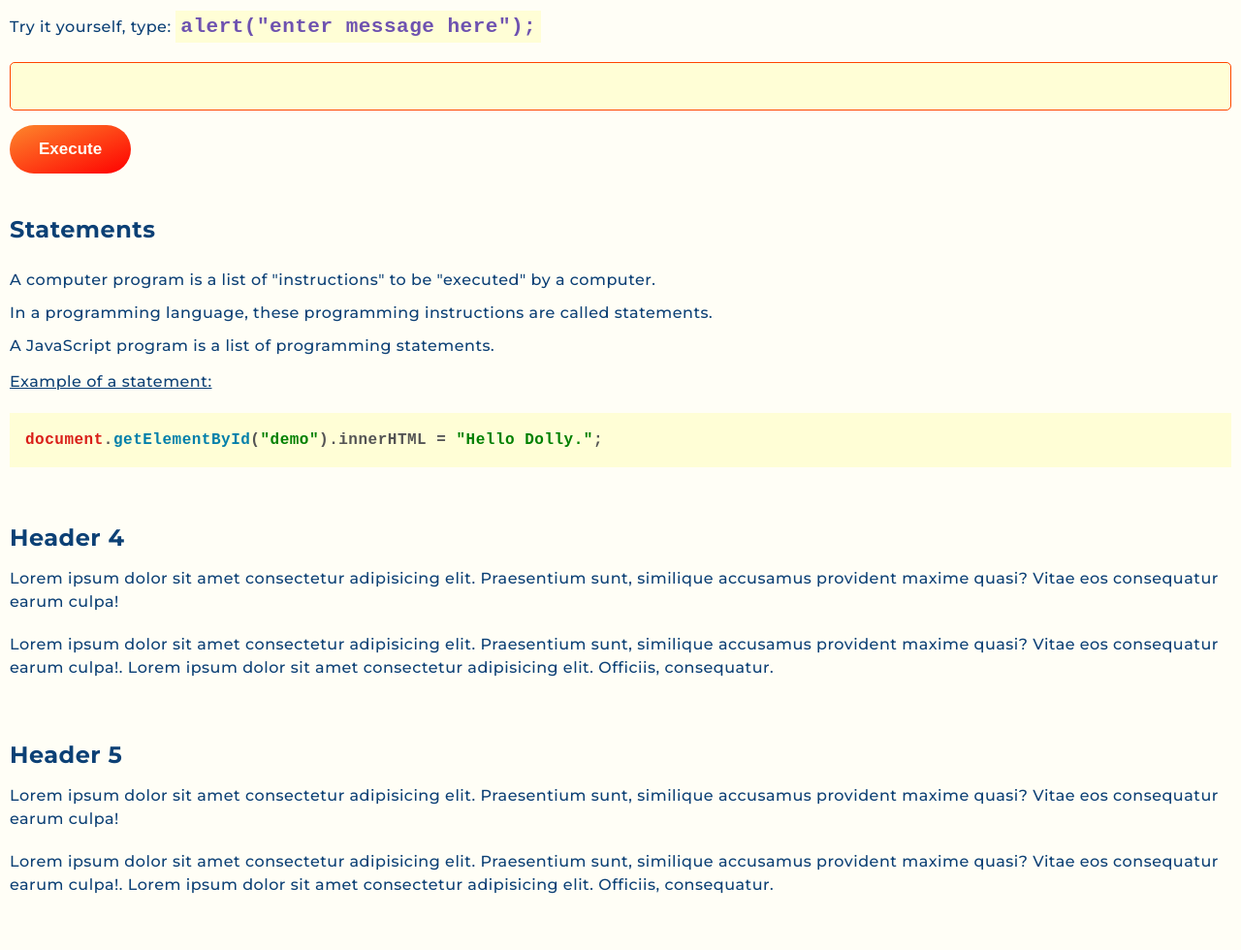
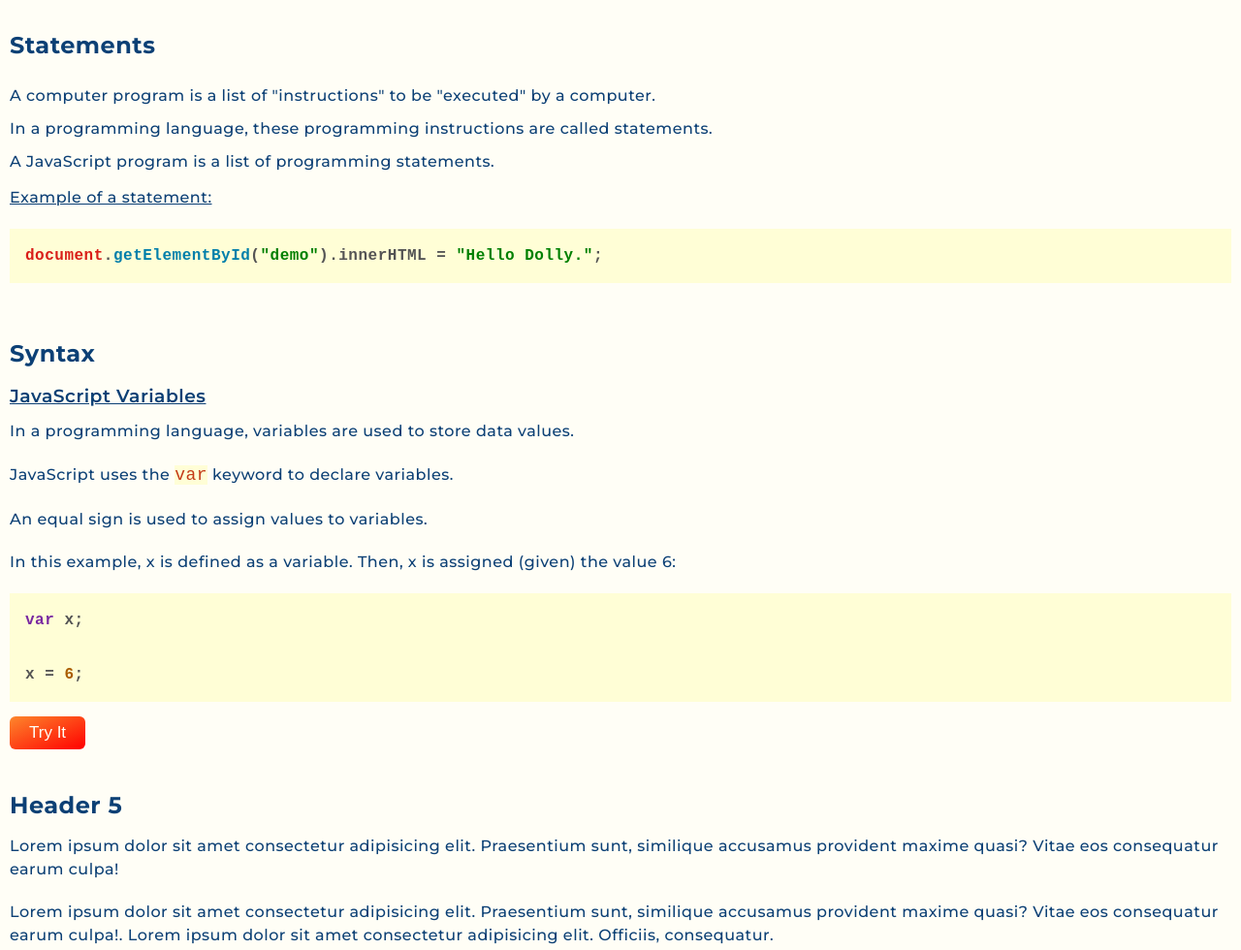
Before and after one commit to UmiKami/Documentation-Page-Proj_4, a plain HTML site: page index.html in a window 1280 px wide. Shown: the part 928-1908 px from the top of the page at 97% size. Drawn offline with nearby package versions, Linux system fonts and the light colour scheme.

Commit message:
Section 4 started

```diff
--- a/SASS/_base.scss
+++ b/SASS/_base.scss
@@ -32,7 +32,6 @@ header{
 
 .bottom-part{
     display: flex;
-    padding-top: 18%;
     height: 100%;
 }
 
--- a/SASS/_components.scss
+++ b/SASS/_components.scss
@@ -67,6 +67,7 @@
     height: 100vh;
     width: 50%;
     overflow-y: scroll;
+    border-right: .5px solid var(--secondary-color);
 
     display: flex;
     flex-direction: column;
@@ -111,9 +112,14 @@
     letter-spacing: .05rem;
     box-sizing: border-box;
 
-    h1{
+    .section-headers{
         font-weight: bolder;
         padding-bottom: 1.2rem;
+    }
+
+    h3{
+        font-weight: 600;
+        padding-bottom: 1rem;
     }
 
     p{
@@ -137,6 +143,12 @@
 
     code{
         background: transparent;
+    }
+
+    .inline-code{
+        background-color: var(--code-bg-color);
+        font-size: 1.8rem;
+        color: rgb(196, 58, 24);
     }
 
     .gen-code{
@@ -165,12 +177,12 @@
     }
 
     .btn{
-        padding: 1.5rem 3rem;
+        padding: .7rem 2rem;
         font-size: 1.7rem;
-        border-radius: 30px;
+        border-radius: 6px;
         border: none;
         background-image: var(--btn-ex-color);
-        font-weight: 600;
+        font-weight: 500;
         color: var(--head-header-color);
 
         cursor: pointer;
--- a/app.js
+++ b/app.js
@@ -1,4 +1,4 @@
-// theme functionalities
+// PAGE THEMES
 const themeToggleBtn = document.querySelector(".themeToggle");
 const daySphere = document.querySelector(".day-sphere");
 const nightSphere = document.querySelector(".night-sphere")
@@ -59,6 +59,9 @@ themeToggleBtn.addEventListener("click", function(e){
     }
 })
 
+//////////////////////////////////////////////////////////////////////////////////////
+// HEADER
+
 // Nav functionalities
 const navBtn = document.querySelector(".nav-btn");
 const nav = document.querySelector("#navbar");
@@ -67,6 +70,16 @@ const nav = document.querySelector("#navbar");
 navBtn.addEventListener("click", function(){
     nav.classList.toggle("show");
 })
+
+// Header and Main Section Separation
+
+const header = document.querySelector(".header");
+const headerHeight = header.clientHeight;
+
+const mainDoc = document.querySelector(".bottom-part");
+
+mainDoc.style.paddingTop = `${headerHeight + 15}px`;
+
 
 //////////////////////////////////////////////////////////////////////////////////////
 //MAIN SECTION
--- a/index.html
+++ b/index.html
@@ -50,8 +50,9 @@
 
     <div class="bottom-part">
         <main id="main-doc">
+            <!-- Introduction -->
             <section class="main-section" id="introduction">
-                <h1>Introduction</h1>
+                <h1 class="section-headers">Introduction</h1>
                 <p>JavaScript is a scripting or programming language that allows you to implement complex features on web pages — every time a web page does more than just sit there and display static information for you to look at — displaying timely content updates, interactive maps, animated 2D/3D graphics, scrolling video jukeboxes, etc. — you can bet that JavaScript is probably involved. It is the third layer of the layer cake of standard web technologies.</p>
 
                 <p class="examples">Example of what JavaScript can do:</p>
@@ -61,8 +62,9 @@
 
                 <button class="intro-ex-btn btn">Try It</button>
             </section>
+            <!-- Output -->
             <section class="main-section" id="output">
-                <h1>Output</h1>
+                <h1 class="section-headers">Output</h1>
                 <p>There are many ways we can output information in Javascript:</p>
                 <pre class="code-parent">
                     <code class="js">Writing into an HTML element, using innerHTML</code>
@@ -76,8 +78,9 @@
                     <button class="code-input-btn  btn">Execute</button>
                 </div>
             </section>
+            <!-- Statements -->
             <section class="main-section" id="statements">
-                <h1>Statements</h1>
+                <h1 class="section-headers">Statements</h1>
 
                 <ul>
                     <li class="statement__list-items">A computer program is a list of "instructions" to be "executed" by a computer.</li>
@@ -91,13 +94,22 @@
                     <code class="js">document.getElementById("demo").innerHTML = "Hello Dolly.";</code>
                 </pre>
             </section>
-            <section class="main-section">
-                <h1>Header 4</h1>
-                <p>Lorem ipsum dolor sit amet consectetur adipisicing elit. Praesentium sunt, similique accusamus provident maxime quasi? Vitae eos consequatur earum culpa!</p>
-                <p>Lorem ipsum dolor sit amet consectetur adipisicing elit. Praesentium sunt, similique accusamus provident maxime quasi? Vitae eos consequatur earum culpa!. Lorem ipsum dolor sit amet consectetur adipisicing elit. Officiis, consequatur.</p>
+            <!-- Syntax -->
+            <section class="main-section" id="syntax">
+                <h1 class="section-headers">Syntax</h1>
+                <h3> <u>JavaScript Variables</u> </h3>
+                <p>In a programming language, variables are used to store data values.</p>
+                <p>JavaScript uses the <code class="inline-code">var</code> keyword to declare variables.</p>
+                <p>An equal sign is used to assign values to variables.</p>
+                <p>In this example, x is defined as a variable. Then, x is assigned (given) the value 6:</p>
+                <pre class="code-parent">
+                    <code class="js">var x;</code>
+                    <code class="js">x = 6;</code>
+                </pre>
+                <button class="btn">Try It</button> <!--[NOTE] Add functionality-->
             </section>
             <section class="main-section">
-                <h1>Header 5</h1>
+                <h1 class="section-headers">Header 5</h1>
                 <p>Lorem ipsum dolor sit amet consectetur adipisicing elit. Praesentium sunt, similique accusamus provident maxime quasi? Vitae eos consequatur earum culpa!</p>
                 <p>Lorem ipsum dolor sit amet consectetur adipisicing elit. Praesentium sunt, similique accusamus provident maxime quasi? Vitae eos consequatur earum culpa!. Lorem ipsum dolor sit amet consectetur adipisicing elit. Officiis, consequatur.</p>
             </section>
```
Also changed, not shown: CSS/main.css, 1 other file.
